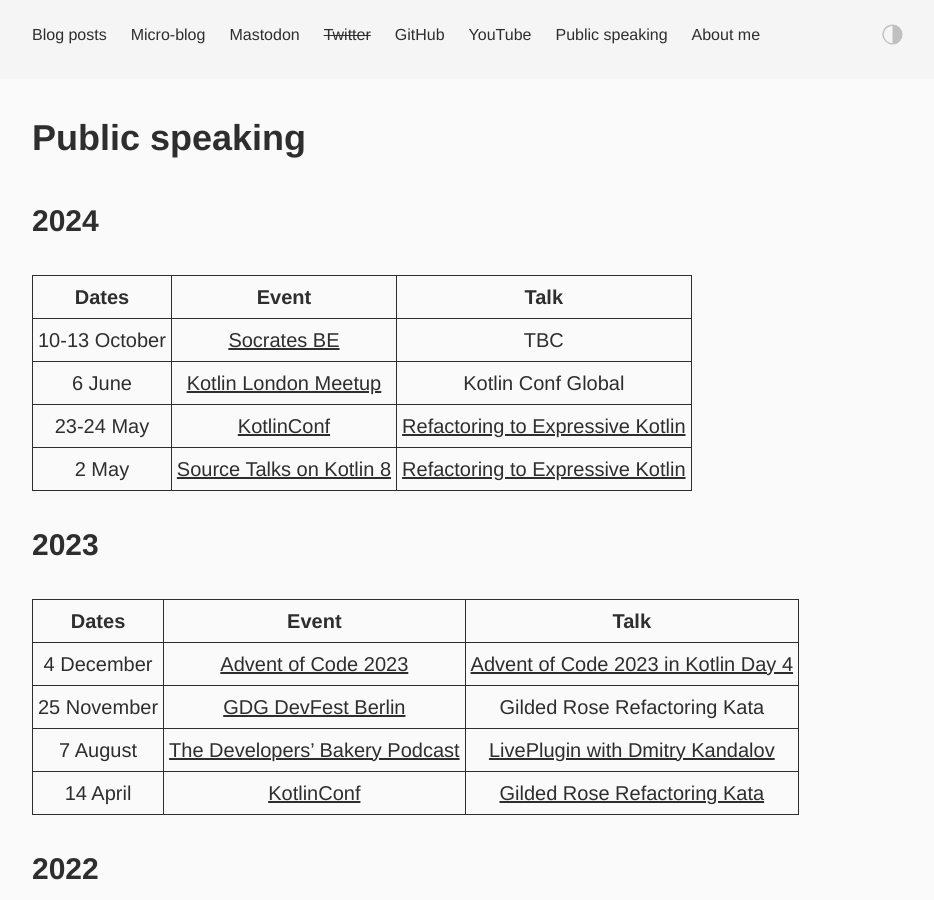
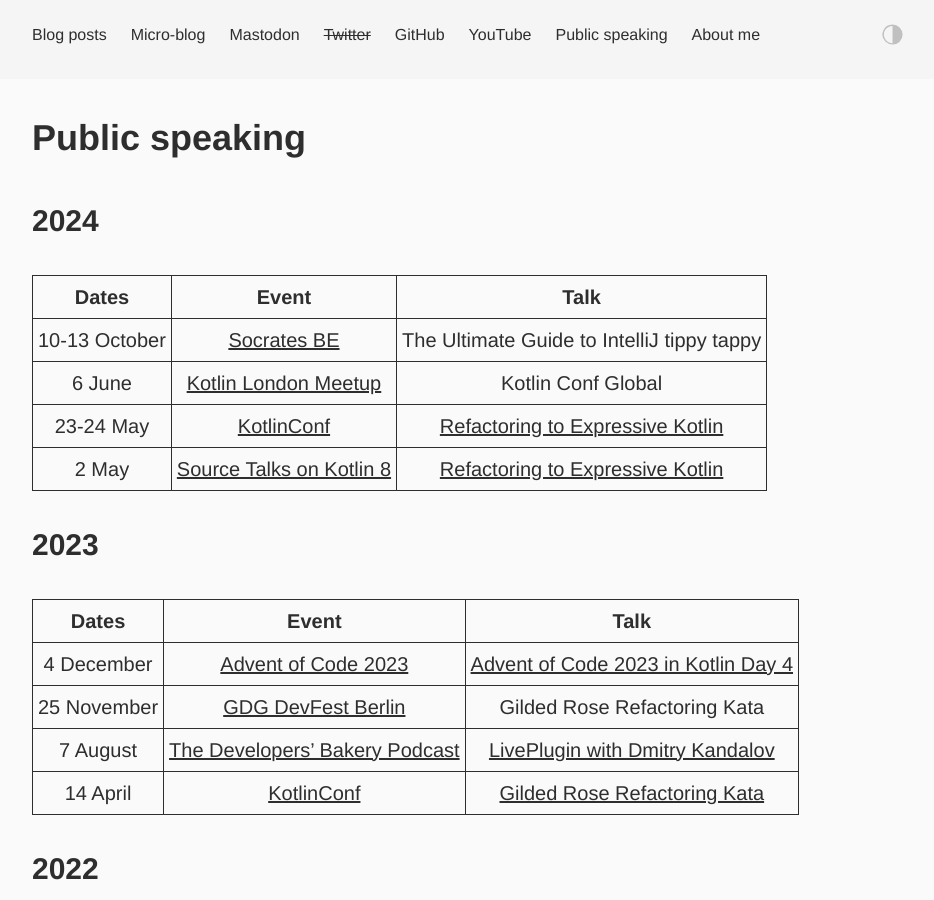
Before and after one commit to dkandalov/dkandalov.github.io, a Jekyll site: the page built from public-speaking.md, in a window 1280 px wide and 900 px high. Shown: the whole window, without its empty margins (160-1094 px from the left). Built offline with Jekyll 4.4.1, drawn with Linux system fonts in a browser that asks for light colours.

Commit message:
updated public-speaking.md

```diff
--- a/public-speaking.md
+++ b/public-speaking.md
@@ -8,7 +8,7 @@ permalink: public-speaking
 
 | Dates | Event | Talk |
 | --- | --- | --- |
-| 10-13 October | [Socrates BE](https://socratesbe.org) | TBC |
+| 10-13 October | [Socrates BE](https://socratesbe.org) | The Ultimate Guide to IntelliJ tippy tappy |
 | 6 June | [Kotlin London Meetup](https://www.meetup.com/kotlin-london/events/300882149) | Kotlin Conf Global |
 | 23-24 May | [KotlinConf](https://kotlinconf.com) | [Refactoring to Expressive Kotlin](https://www.youtube.com/watch?v=p5WylVjtzBQ) |
 | 2 May | [Source Talks on Kotlin 8](https://www.linkedin.com/company/source-technology-ltd) | [Refactoring to Expressive Kotlin](https://www.youtube.com/watch?v=UwM3b5D4FjU) |
```
